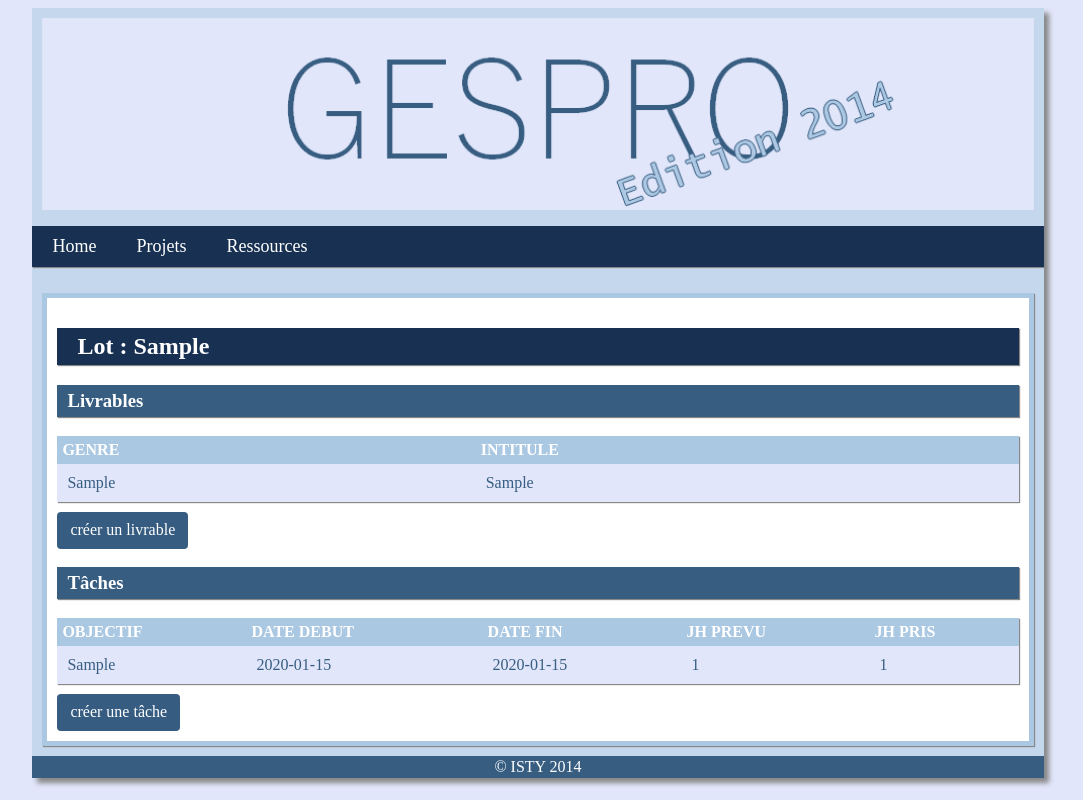
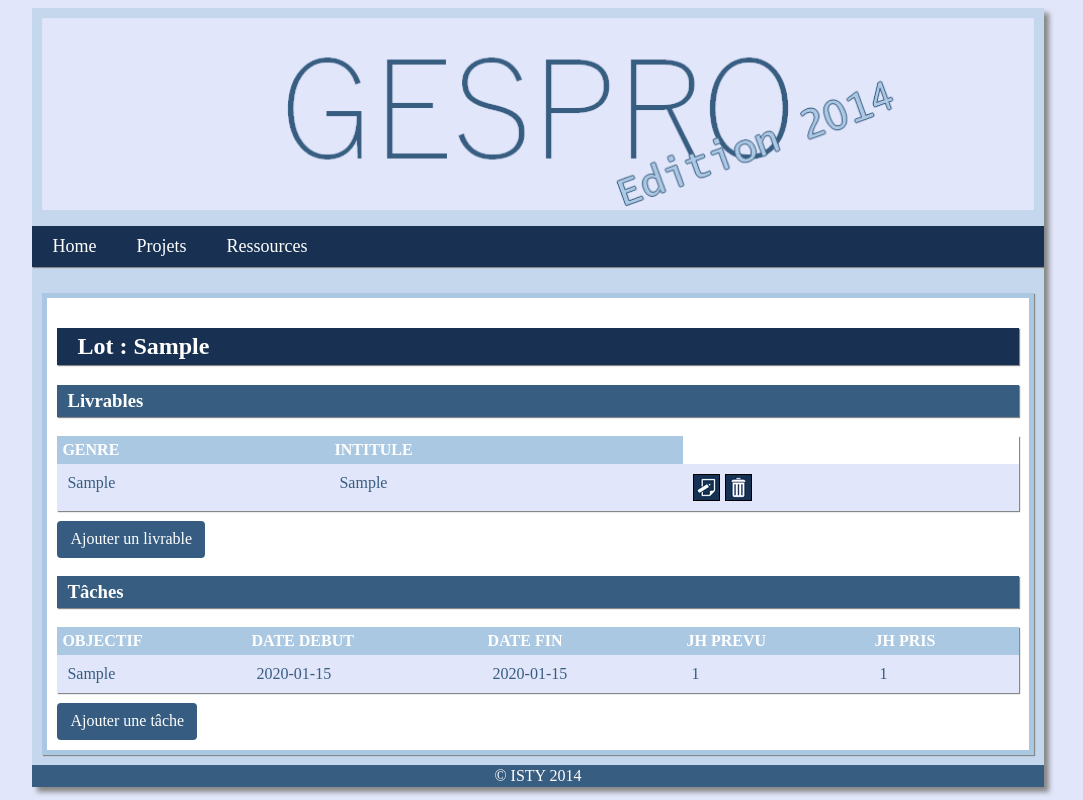
Before and after one commit to xnorbal/MACSI1, a PHP site: page /lotsdetails.php?lid=1 in a window 1280 px wide. Shown: the whole page, without its empty margins (102-1185 px from the left). Run offline with PHP 8.4, Linux system fonts and the light colour scheme; tables that the repository leaves empty hold one stand-in row (values such as "Sample post").

Commit message:
Lots détails

```diff
--- a/lotsdetails.php
+++ b/lotsdetails.php
@@ -27,19 +27,23 @@
 		echo '</tr>';
 		while($tuple = mysqli_fetch_assoc($res))
 		{
+			$id =  stripslashes($tuple['ID']);
+
 			echo '<tr>';
-
 			echo '<td>';
-			echo $tuple['GENRE'];
+			echo stripslashes($tuple['GENRE']);
 			echo '</td>';
 			echo '<td>';
-			echo $tuple['INTITULE'];
+			echo stripslashes($tuple['INTITULE']);
 			echo '</td>';
-
+			echo '<td>';
+			echo '<a href="modifylivrable.php?livrableid='.$id.'" class="modifier"></a>';
+			echo '<a href="deletelivrable.php?livrableid='.$id.'" class="supprimer" onclick="return confirm(\'Êtes-vous sûr de vouloir supprimer?\');"></a>';
+			echo '</td>';
 			echo '</tr>';
 		}
 		echo '</table>';
-		echo '<a href="createlivrable.php?lid='.$_GET['lid'].'"  class="button" >créer un livrable</a>';
+		echo '<a href="createlivrable.php?lid='.$_GET['lid'].'"  class="button" >Ajouter un livrable</a>';
 
 		//Tâches
 
@@ -85,11 +89,10 @@
 			echo '<td>';
 			echo $tuple['JH_PRIS'];
 			echo '</td>';
-
 			echo '</tr>';
 		}
 		echo '</table>';
-		echo '<a href="createtache.php"  class="button" >créer une tâche</a>';
+		echo '<a href="addtache.php"  class="button" >Ajouter une tâche</a>';
 	}
 	include("include/bottom.php");
 ?>
```
